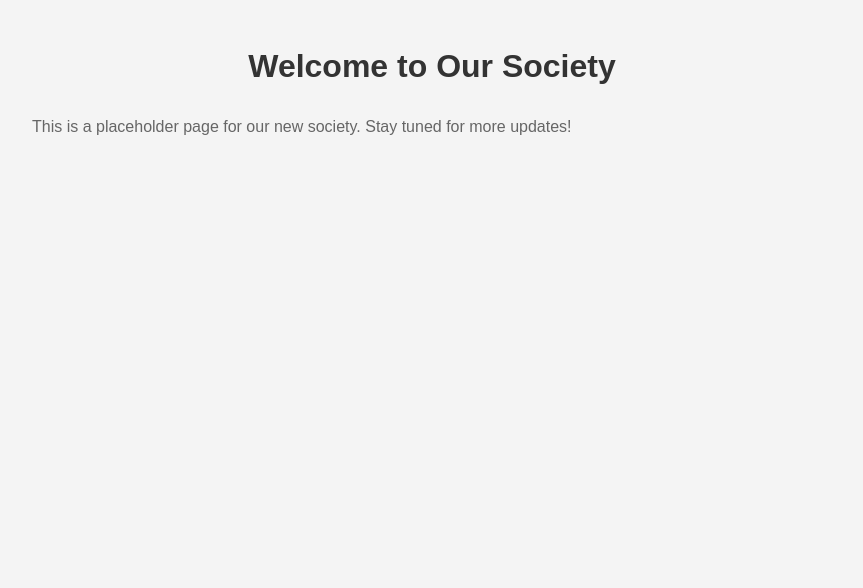
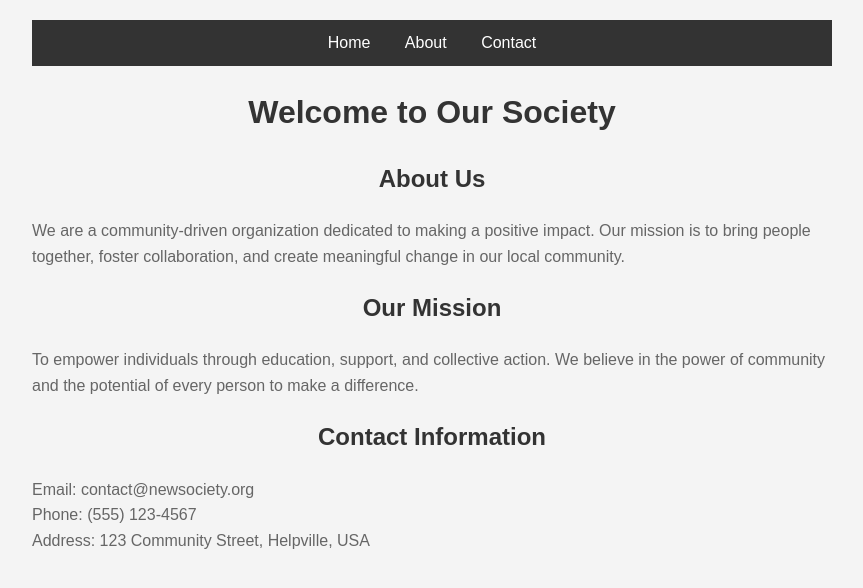
Before and after one commit to scurr009/new-society-test, a plain HTML site: page index.html in a window 1280 px wide. Shown: the whole page, without its empty margins (208-1071 px from the left). Drawn offline with Linux system fonts and the light colour scheme.

Commit message:
Add more content to the HTML page

```diff
--- a/index.html
+++ b/index.html
@@ -12,17 +12,44 @@
             padding: 20px;
             background-color: #f4f4f4;
         }
-        h1 {
+        h1, h2 {
             color: #333;
             text-align: center;
         }
         p {
             color: #666;
         }
+        nav {
+            background-color: #333;
+            color: white;
+            padding: 10px;
+            text-align: center;
+        }
+        nav a {
+            color: white;
+            text-decoration: none;
+            margin: 0 15px;
+        }
     </style>
 </head>
 <body>
+    <nav>
+        <a href="#home">Home</a>
+        <a href="#about">About</a>
+        <a href="#contact">Contact</a>
+    </nav>
+
     <h1>Welcome to Our Society</h1>
-    <p>This is a placeholder page for our new society. Stay tuned for more updates!</p>
+
+    <h2>About Us</h2>
+    <p>We are a community-driven organization dedicated to making a positive impact. Our mission is to bring people together, foster collaboration, and create meaningful change in our local community.</p>
+
+    <h2>Our Mission</h2>
+    <p>To empower individuals through education, support, and collective action. We believe in the power of community and the potential of every person to make a difference.</p>
+
+    <h2>Contact Information</h2>
+    <p>Email: contact@newsociety.org<br>
+    Phone: (555) 123-4567<br>
+    Address: 123 Community Street, Helpville, USA</p>
 </body>
 </html>
```
